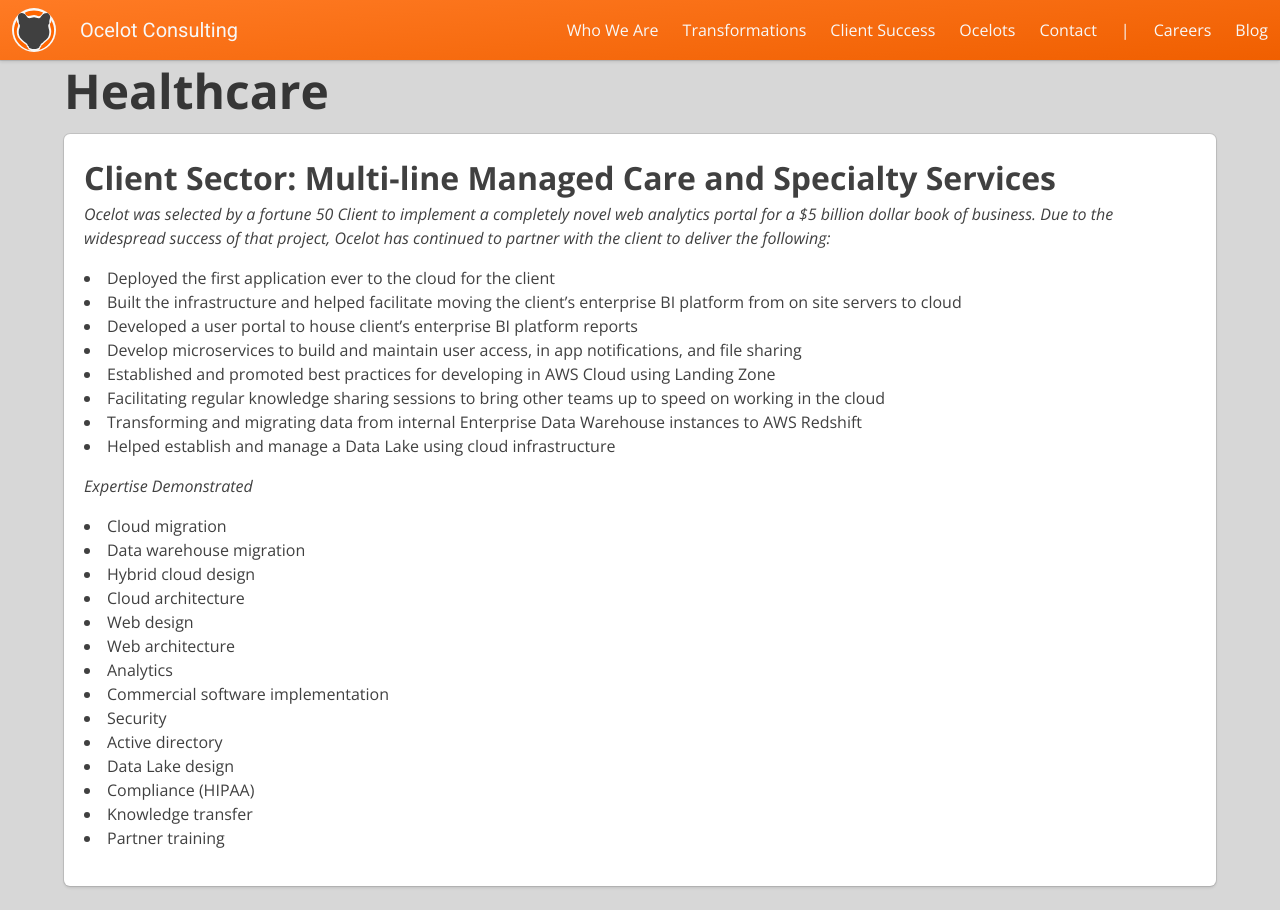
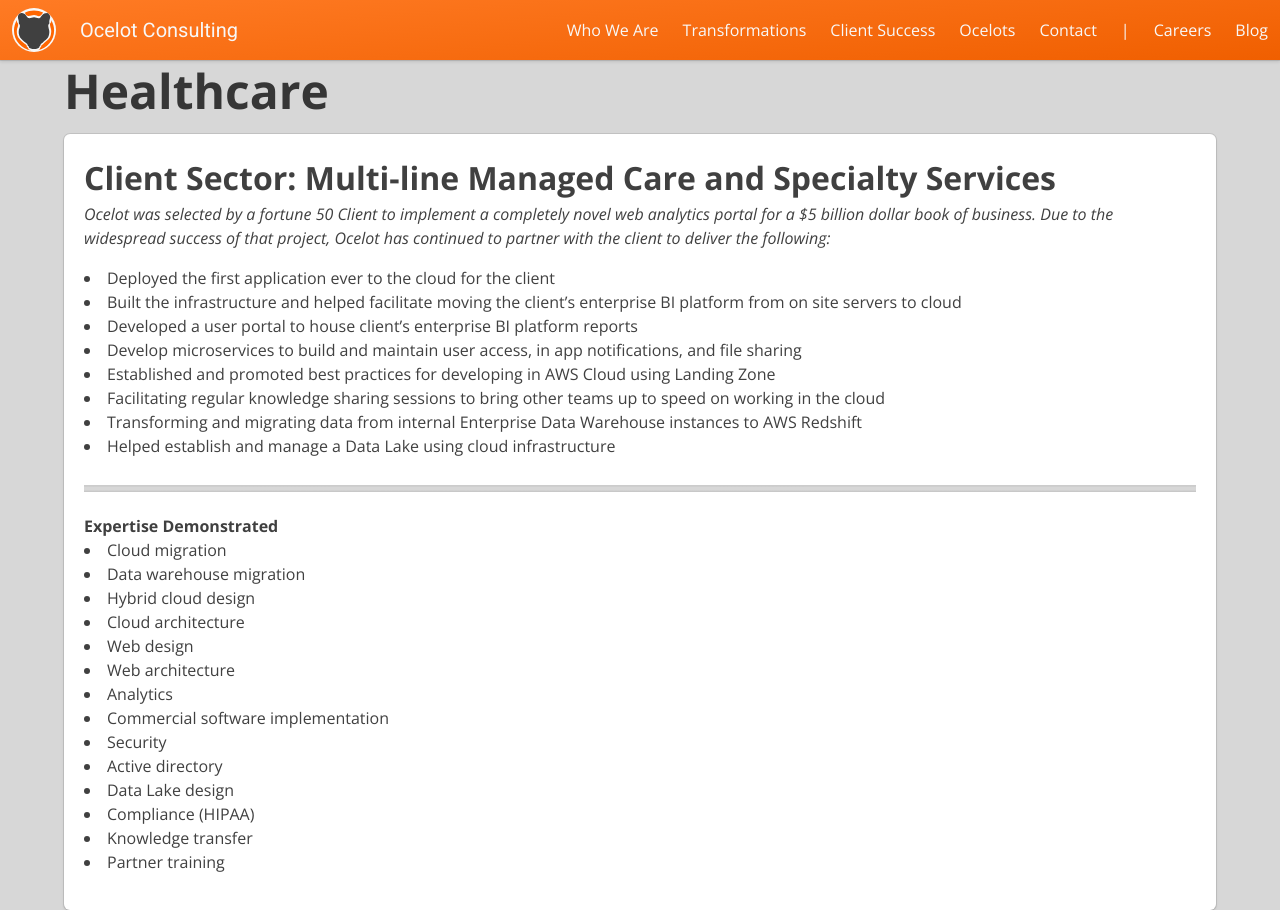
Before and after one commit to ocelotconsulting/ocelot.github.io, a Jekyll site: the page built from web_content/healthcare.md, in a window 1280 px wide. Built offline with Jekyll 4.4.1, drawn with Linux system fonts in a browser that asks for light colours.

Commit message:
page dividers and cleanup of indentations

```diff
--- a/web_content/healthcare.md
+++ b/web_content/healthcare.md
@@ -16,20 +16,21 @@
 - Transforming and migrating data from internal Enterprise Data Warehouse instances to AWS Redshift
 - Helped establish and manage a Data Lake using cloud infrastructure
 
+<img src="/assets/images/div2.png" alt="divider" width="1500" height="30"/>
 
-*Expertise Demonstrated*
+### Expertise Demonstrated
 
-- Cloud migration
-- Data warehouse migration
-- Hybrid cloud design
-- Cloud architecture
-- Web design
-- Web architecture
-- Analytics
-- Commercial software implementation
-- Security
-- Active directory
-- Data Lake design
-- Compliance (HIPAA)
-- Knowledge transfer
-- Partner training
++ Cloud migration
++ Data warehouse migration
++ Hybrid cloud design
++ Cloud architecture
++ Web design
++ Web architecture
++ Analytics
++ Commercial software implementation
++ Security
++ Active directory
++ Data Lake design
++ Compliance (HIPAA)
++ Knowledge transfer
++ Partner training
```
Also changed, not shown: web_content/financial_services.md (+7 -3 lines), web_content/hr.md (+1 -1 lines), web_content/telecom.md (+1 -1 lines), web_content/travel.md (+1 -1 lines), web_content/utilities.md (+3 -1 lines), assets/images/HC-divider.png (added), assets/images/div2.png (added), assets/images/split.png (added).
